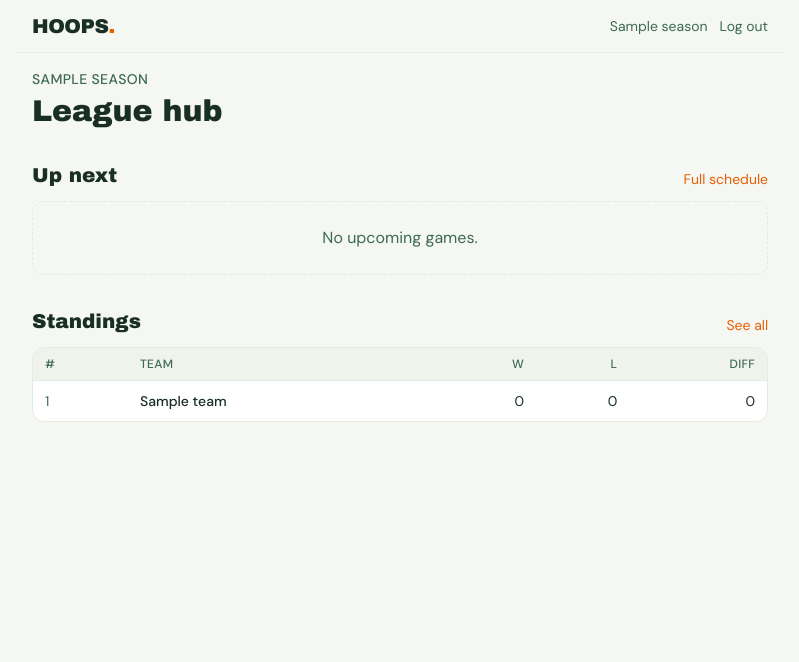
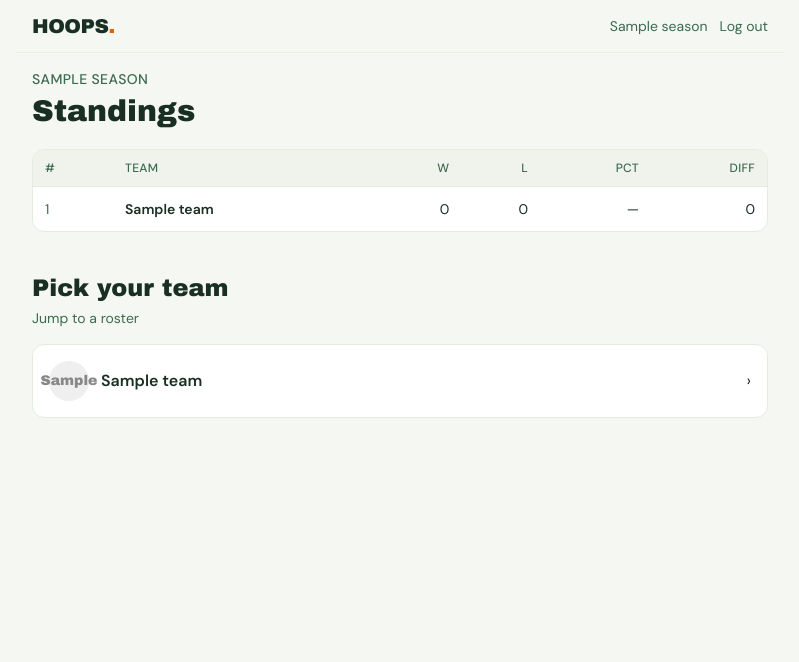
Before and after one commit to stevietodd/hoops-league, a Django app: page / in a window 1280 px wide. Shown: the top 662 px of the page, without its empty margins (240-1039 px from the left). Run offline with Django 4.2, Linux system fonts and the light colour scheme; a user stored in the database is signed in; tables that the repository leaves empty hold one stand-in row (values such as "Sample post"); data that the repository does not hold is empty; some libraries are stand-ins or nearby versions.

Commit message:
Lead the home page with standings and a team picker.
Make the hub scan faster by putting the full table first and linking each roster below.

```diff
--- a/league/views.py
+++ b/league/views.py
@@ -9,21 +9,19 @@ from django.views.decorators.http import require_http_methods, require_POST
 from .forms import AssignCaptainForm, GameForm, RosterPlayerForm, ScoreReportForm
 from .models import Game, Player, Result, Season, Team
 from .permissions import can_manage_roster, can_report_score, is_commissioner
-from .services.standings import compute_standings, recent_results, upcoming_games
+from .services.standings import compute_standings, upcoming_games
 
 
 @login_required
 def home(request):
     season = Season.get_active()
-    standings = compute_standings(season)[:5]
     return render(
         request,
         "league/home.html",
         {
             "season": season,
-            "upcoming": upcoming_games(season),
-            "recent": recent_results(season),
-            "standings": standings,
+            "standings": compute_standings(season),
+            "teams": Team.objects.all(),
         },
     )
 
--- a/templates/league/home.html
+++ b/templates/league/home.html
@@ -5,63 +5,36 @@
   <p class="text-sm font-medium uppercase tracking-wide text-court-500">
     {% if season %}{{ season.name }}{% else %}No active season{% endif %}
   </p>
-  <h1 class="mt-1 font-display text-3xl">League hub</h1>
+  <h1 class="mt-1 font-display text-3xl">Standings</h1>
 </section>
 
-<section class="mt-8">
-  <div class="mb-3 flex items-end justify-between">
-    <h2 class="font-display text-xl">Up next</h2>
-    <a href="{% url 'schedule' %}" class="text-sm text-orange-ball">Full schedule</a>
-  </div>
-  {% if upcoming %}
-    <ul class="space-y-3">
-      {% for game in upcoming %}
-        <li>
-          <a href="{% url 'game_detail' game.pk %}"
-             class="block rounded-xl border border-court-100 bg-white px-4 py-3 shadow-sm">
-            <div class="flex items-center justify-between gap-3">
-              <div>
-                <p class="font-semibold">{{ game.away_team.name }} <span class="text-court-500">@</span> {{ game.home_team.name }}</p>
-                <p class="mt-1 text-sm text-court-500">{{ game.tipoff|date:"D, M j · g:i A" }}{% if game.location %} · {{ game.location }}{% endif %}</p>
-              </div>
-              <span class="text-court-300">›</span>
-            </div>
-          </a>
-        </li>
-      {% endfor %}
-    </ul>
-  {% else %}
-    <p class="rounded-xl border border-dashed border-court-200 px-4 py-6 text-center text-court-500">No upcoming games.</p>
-  {% endif %}
-</section>
-
-<section class="mt-8">
-  <div class="mb-3 flex items-end justify-between">
-    <h2 class="font-display text-xl">Standings</h2>
-    <a href="{% url 'standings' %}" class="text-sm text-orange-ball">See all</a>
-  </div>
+<section class="mt-5">
   {% if standings %}
     <div class="overflow-hidden rounded-xl border border-court-100 bg-white">
       <table class="w-full text-left text-sm">
         <thead class="bg-court-100/60 text-xs uppercase tracking-wide text-court-500">
           <tr>
-            <th class="px-3 py-2 font-medium">#</th>
-            <th class="px-3 py-2 font-medium">Team</th>
-            <th class="px-3 py-2 text-right font-medium">W</th>
-            <th class="px-3 py-2 text-right font-medium">L</th>
-            <th class="hidden px-3 py-2 text-right font-medium sm:table-cell">Diff</th>
+            <th class="px-3 py-2.5 font-medium">#</th>
+            <th class="px-3 py-2.5 font-medium">Team</th>
+            <th class="px-3 py-2.5 text-right font-medium">W</th>
+            <th class="px-3 py-2.5 text-right font-medium">L</th>
+            <th class="px-3 py-2.5 text-right font-medium">PCT</th>
+            <th class="px-3 py-2.5 text-right font-medium">Diff</th>
           </tr>
         </thead>
         <tbody>
           {% for row in standings %}
             <tr class="border-t border-court-100">
-              <td class="px-3 py-2.5 text-court-500">{{ forloop.counter }}</td>
-              <td class="px-3 py-2.5 font-medium">
+              <td class="px-3 py-3 text-court-500">{{ forloop.counter }}</td>
+              <td class="px-3 py-3 font-semibold">
                 <a href="{% url 'team_detail' row.team.pk %}">{{ row.team.name }}</a>
               </td>
-              <td class="px-3 py-2.5 text-right">{{ row.wins }}</td>
-              <td class="px-3 py-2.5 text-right">{{ row.losses }}</td>
-              <td class="hidden px-3 py-2.5 text-right sm:table-cell {% if row.point_diff > 0 %}text-court-700{% elif row.point_diff < 0 %}text-red-600{% endif %}">
+              <td class="px-3 py-3 text-right">{{ row.wins }}</td>
+              <td class="px-3 py-3 text-right">{{ row.losses }}</td>
+              <td class="px-3 py-3 text-right tabular-nums">
+                {% if row.games_played %}{{ row.win_pct|floatformat:3 }}{% else %}—{% endif %}
+              </td>
+              <td class="px-3 py-3 text-right tabular-nums {% if row.point_diff > 0 %}text-court-700{% elif row.point_diff < 0 %}text-red-600{% endif %}">
                 {% if row.point_diff > 0 %}+{% endif %}{{ row.point_diff }}
               </td>
             </tr>
@@ -70,29 +43,37 @@
       </table>
     </div>
   {% else %}
-    <p class="text-court-500">No teams yet.</p>
+    <p class="rounded-xl border border-dashed border-court-200 px-4 py-6 text-center text-court-500">
+      No standings yet.
+    </p>
   {% endif %}
 </section>
 
-{% if recent %}
-<section class="mt-8">
-  <h2 class="mb-3 font-display text-xl">Recent results</h2>
-  <ul class="space-y-2">
-    {% for game in recent %}
+<section class="mt-10">
+  <h2 class="font-display text-2xl">Pick your team</h2>
+  <p class="mt-1 text-sm text-court-500">Jump to a roster</p>
+  <ul class="mt-4 space-y-3">
+    {% for team in teams %}
       <li>
-        <a href="{% url 'game_detail' game.pk %}" class="flex items-center justify-between rounded-lg bg-white px-3 py-2.5 border border-court-100">
-          <span class="text-sm">
-            <span class="{% if game.result.away_score > game.result.home_score %}font-semibold{% endif %}">{{ game.away_team.short_name }}</span>
-            {{ game.result.away_score }}–{{ game.result.home_score }}
-            <span class="{% if game.result.home_score > game.result.away_score %}font-semibold{% endif %}">{{ game.home_team.short_name }}</span>
-          </span>
-          <span class="text-xs text-court-400">{{ game.tipoff|date:"M j" }}</span>
+        <a href="{% url 'team_detail' team.pk %}"
+           class="flex items-center justify-between rounded-xl border border-court-100 bg-white px-4 py-4">
+          <div class="flex items-center gap-3">
+            <span class="flex h-10 w-10 items-center justify-center rounded-full bg-court-100 font-display text-sm"
+                  {% if team.color %}style="background: {{ team.color }}22; color: {{ team.color }}"{% endif %}>
+              {{ team.short_name }}
+            </span>
+            <p class="font-semibold">{{ team.name }}</p>
+          </div>
+          <span class="text-court-300">›</span>
         </a>
+      </li>
+    {% empty %}
+      <li class="rounded-xl border border-dashed border-court-200 px-4 py-6 text-center text-court-500">
+        No teams yet.
       </li>
     {% endfor %}
   </ul>
 </section>
-{% endif %}
 
 {% if nav_is_commissioner %}
   <p class="mt-8 sm:hidden">
```
